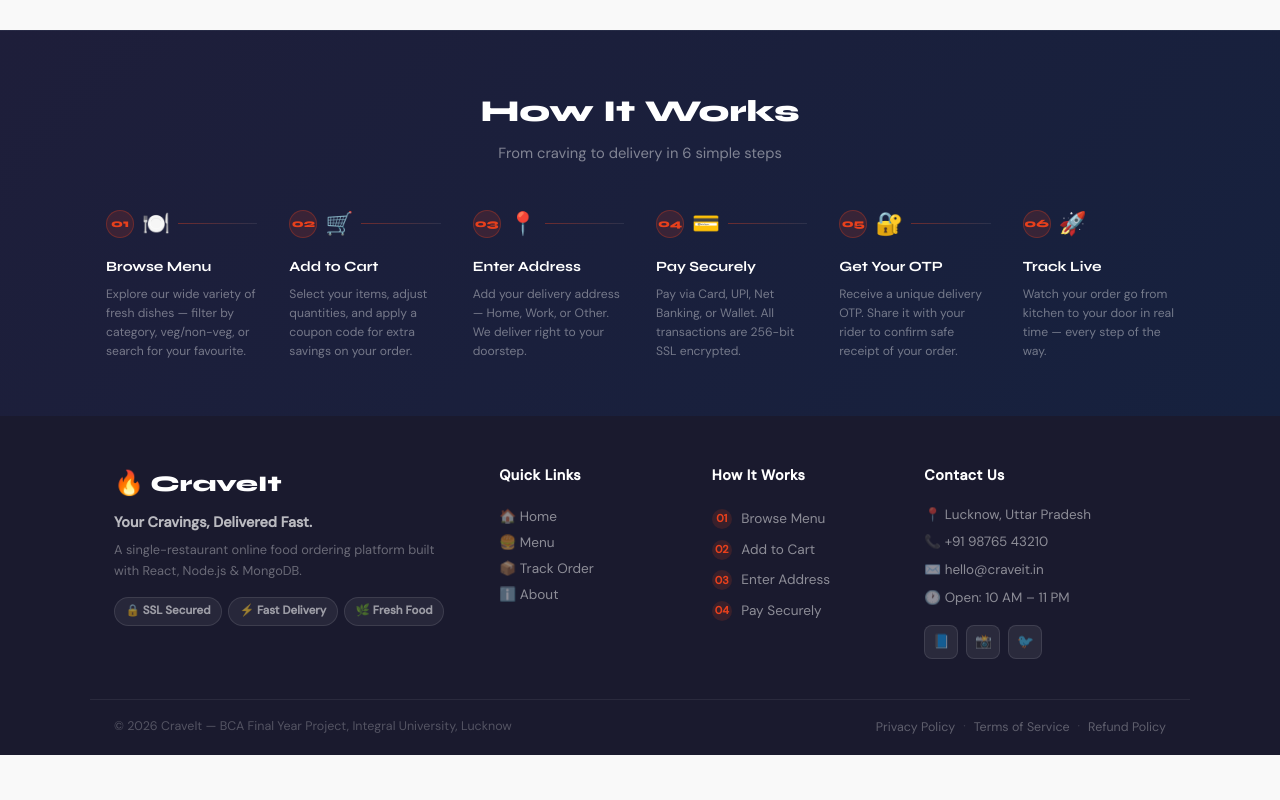
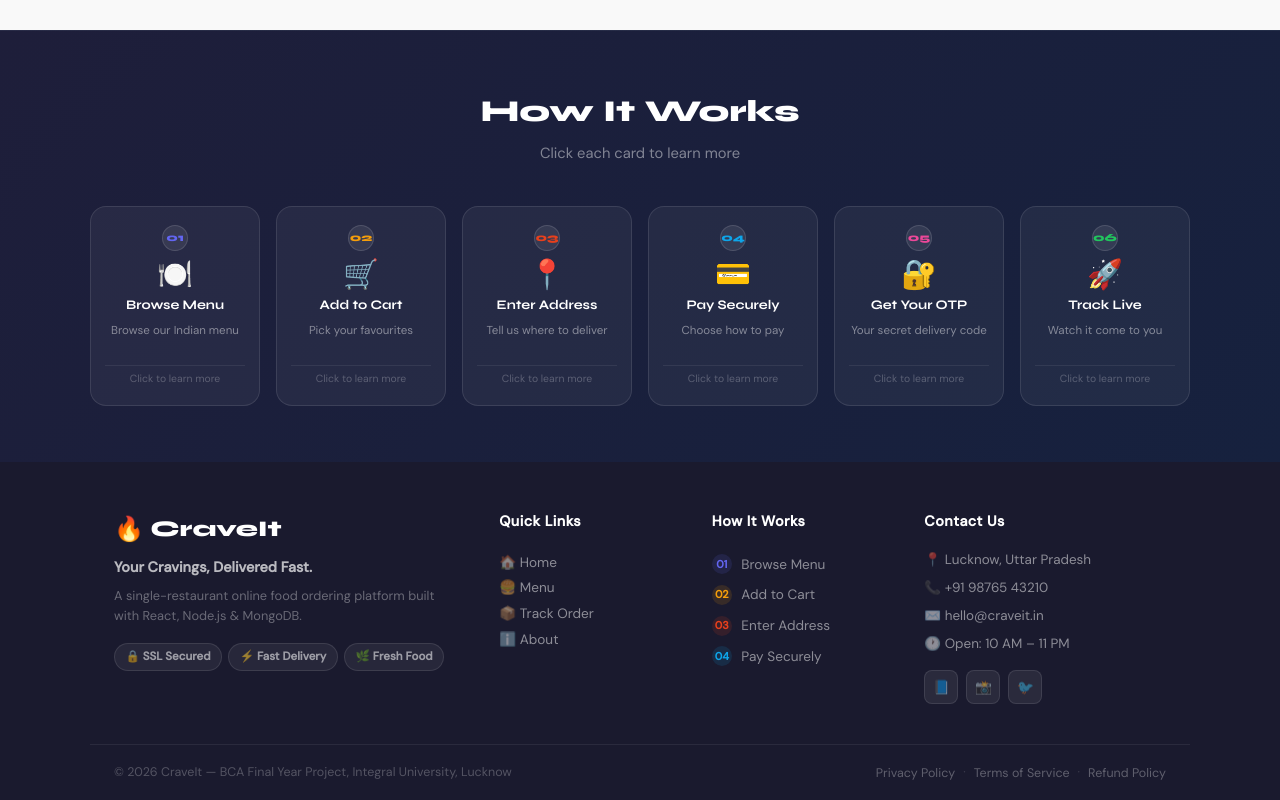
Before and after one commit to Shiv232-sketch/Craveit---Food-Delivery-App, a React (Create React App) app: page /menu in a window 1280 px wide. Shown: the part 1877-2677 px from the top of the page. Before the commit the page ends 2632 px from the top, so only its background shows below. Built offline with nearby package versions, Linux system fonts and the light colour scheme.

Commit message:
Footer Flashcards fix

```diff
--- a/src/App.css
+++ b/src/App.css
@@ -1210,3 +1210,191 @@ main { flex: 1; padding-top: 72px; }
   .footer-inner { grid-template-columns: 1fr; gap: 1.5rem; }
   .footer-bottom { flex-direction: column; text-align: center; }
 }
+
+/* ════════════════════════════════════════
+   VEG / NON-VEG BANNERS
+   ════════════════════════════════════════ */
+.veg-nonveg-row {
+  display: grid;
+  grid-template-columns: 1fr 1fr;
+  gap: 1.25rem;
+  margin-bottom: 2rem;
+}
+
+.veg-banner {
+  position: relative; border-radius: 18px;
+  overflow: hidden; cursor: pointer;
+  height: 200px;
+  transition: transform 0.25s, box-shadow 0.25s;
+  border: 2px solid transparent;
+}
+.veg-banner.veg:hover    { transform: translateY(-4px); box-shadow: 0 12px 35px rgba(34,197,94,0.25); border-color: #22c55e; }
+.veg-banner.nonveg:hover { transform: translateY(-4px); box-shadow: 0 12px 35px rgba(239,68,68,0.25);  border-color: #ef4444; }
+
+.vn-img-wrap { position: absolute; inset: 0; }
+.vn-img { width: 100%; height: 100%; object-fit: cover; transition: transform 0.45s; }
+.veg-banner:hover .vn-img { transform: scale(1.07); }
+
+.vn-overlay { position: absolute; inset: 0; }
+.veg-overlay    { background: linear-gradient(135deg, rgba(0,0,0,0.6) 0%, rgba(21,128,61,0.45) 100%); }
+.nonveg-overlay { background: linear-gradient(135deg, rgba(0,0,0,0.6) 0%, rgba(185,28,28,0.45) 100%); }
+
+.vn-content {
+  position: absolute; inset: 0;
+  display: flex; flex-direction: column;
+  justify-content: flex-end; padding: 1.4rem 1.6rem;
+  z-index: 1;
+}
+
+.vn-dot-badge {
+  width: 28px; height: 28px; border-radius: 5px;
+  display: flex; align-items: center; justify-content: center;
+  background: white; margin-bottom: 0.6rem;
+}
+.vn-dot-badge.veg    { border: 2px solid #22c55e; }
+.vn-dot-badge.nonveg { border: 2px solid #ef4444; }
+.vn-dot {
+  width: 12px; height: 12px; border-radius: 50%;
+}
+.vn-dot-badge.veg    .vn-dot { background: #22c55e; }
+.vn-dot-badge.nonveg .vn-dot { background: #ef4444; }
+
+.vn-content h3 {
+  font-family: var(--font-head); font-size: 1.5rem;
+  font-weight: 800; color: white; margin-bottom: 0.2rem;
+}
+.vn-content p { font-size: 0.85rem; color: rgba(255,255,255,0.7); margin-bottom: 0.6rem; }
+
+.vn-explore {
+  display: inline-block;
+  font-size: 0.82rem; font-weight: 700; color: white;
+  background: rgba(255,255,255,0.15);
+  border: 1px solid rgba(255,255,255,0.3);
+  padding: 0.3rem 0.8rem; border-radius: 20px;
+  backdrop-filter: blur(4px);
+  transition: background 0.2s;
+}
+.veg-banner:hover .vn-explore { background: rgba(255,255,255,0.25); }
+
+/* Sub-label between banners and category cards */
+.cat-section-sub {
+  font-size: 0.8rem; font-weight: 700;
+  color: var(--gray); text-transform: uppercase;
+  letter-spacing: 0.06em; margin-bottom: 1rem;
+}
+
+@media (max-width: 600px) {
+  .veg-nonveg-row { grid-template-columns: 1fr; }
+  .veg-banner { height: 160px; }
+}
+
+/* ════════════════════════════════════════
+   HOW IT WORKS — FLASHCARDS
+   ════════════════════════════════════════ */
+.hiw-cards-grid {
+  display: grid;
+  grid-template-columns: repeat(6, 1fr);
+  gap: 1rem;
+}
+
+.hiw-card {
+  height: 200px;
+  cursor: pointer;
+  perspective: 1000px;
+  /* CSS variable set inline per card */
+}
+
+.hiw-card-inner {
+  position: relative;
+  width: 100%; height: 100%;
+  transition: transform 0.55s cubic-bezier(0.4, 0.2, 0.2, 1);
+  transform-style: preserve-3d;
+}
+
+.hiw-card.flipped .hiw-card-inner {
+  transform: rotateY(180deg);
+}
+
+/* Front & Back shared */
+.hiw-card-front,
+.hiw-card-back {
+  position: absolute; inset: 0;
+  backface-visibility: hidden;
+  -webkit-backface-visibility: hidden;
+  border-radius: 16px;
+  display: flex; flex-direction: column;
+  align-items: center; justify-content: center;
+  padding: 1.1rem 0.9rem; text-align: center;
+  gap: 0.4rem;
+  transition: box-shadow 0.25s;
+}
+
+/* Front face */
+.hiw-card-front {
+  background: rgba(255,255,255,0.05);
+  border: 1px solid rgba(255,255,255,0.1);
+}
+.hiw-card:hover .hiw-card-front {
+  background: rgba(255,255,255,0.09);
+  box-shadow: 0 0 0 2px var(--card-color);
+}
+
+.hiw-card-num {
+  font-family: var(--font-head);
+  font-size: 0.68rem; font-weight: 800;
+  color: var(--card-color);
+  background: rgba(255,255,255,0.08);
+  border: 1px solid rgba(255,255,255,0.12);
+  width: 26px; height: 26px; border-radius: 50%;
+  display: flex; align-items: center; justify-content: center;
+  margin-bottom: 0.2rem;
+}
+.hiw-card-icon { font-size: 1.8rem; line-height: 1; }
+.hiw-card-icon.big { font-size: 2.4rem; margin-bottom: 0.25rem; }
+.hiw-card-front h4 {
+  font-family: var(--font-head); font-size: 0.82rem;
+  font-weight: 700; color: white; margin: 0;
+}
+.hiw-card-front p {
+  font-size: 0.72rem; color: rgba(255,255,255,0.45);
+  line-height: 1.4; margin: 0;
+}
+
+/* Hint text */
+.hiw-card-hint {
+  font-size: 0.65rem; color: rgba(255,255,255,0.25);
+  margin-top: auto; padding-top: 0.3rem;
+  border-top: 1px solid rgba(255,255,255,0.07);
+  width: 100%; text-align: center;
+}
+.hiw-card:hover .hiw-card-hint { color: var(--card-color); }
+
+/* Back face */
+.hiw-card-back {
+  background: var(--card-color);
+  transform: rotateY(180deg);
+  border: none;
+  justify-content: center;
+  gap: 0.5rem;
+}
+.hiw-card-back h4 {
+  font-family: var(--font-head); font-size: 0.9rem;
+  font-weight: 800; color: white; margin: 0;
+}
+.hiw-card-back p {
+  font-size: 0.74rem; color: rgba(255,255,255,0.85);
+  line-height: 1.5; margin: 0;
+}
+.hiw-card-back .hiw-card-hint {
+  color: rgba(255,255,255,0.45);
+  border-top-color: rgba(255,255,255,0.2);
+}
+
+/* Responsive */
+@media (max-width: 1000px) {
+  .hiw-cards-grid { grid-template-columns: repeat(3, 1fr); }
+}
+@media (max-width: 600px) {
+  .hiw-cards-grid { grid-template-columns: repeat(2, 1fr); }
+  .hiw-card { height: 180px; }
+}
--- a/src/components/Footer.jsx
+++ b/src/components/Footer.jsx
@@ -1,38 +1,94 @@
-import React from 'react';
+import React, { useState } from 'react';
+
+const HIW_STEPS = [
+  {
+    step: '01', icon: '🍽️', title: 'Browse Menu',
+    front: 'Browse our Indian menu',
+    back: 'Filter by category, veg or non-veg, or search for your favourite dish. 16+ authentic Indian dishes available.',
+    color: '#6366f1',
+  },
+  {
+    step: '02', icon: '🛒', title: 'Add to Cart',
+    front: 'Pick your favourites',
+    back: 'Add items, adjust quantities and apply a coupon code. Your cart saves everything until checkout.',
+    color: '#f59e0b',
+  },
+  {
+    step: '03', icon: '📍', title: 'Enter Address',
+    front: 'Tell us where to deliver',
+    back: 'Enter your Home, Work or Other address. We deliver right to your doorstep across the city.',
+    color: '#E8401C',
+  },
+  {
+    step: '04', icon: '💳', title: 'Pay Securely',
+    front: 'Choose how to pay',
+    back: 'Pay via Card, UPI, Net Banking or Wallet. All transactions are 256-bit SSL encrypted for safety.',
+    color: '#0ea5e9',
+  },
+  {
+    step: '05', icon: '🔐', title: 'Get Your OTP',
+    front: 'Your secret delivery code',
+    back: 'A unique 6-digit OTP is sent to you. Share it only with your rider to confirm safe delivery.',
+    color: '#ec4899',
+  },
+  {
+    step: '06', icon: '🚀', title: 'Track Live',
+    front: 'Watch it come to you',
+    back: 'Follow every step in real-time — Order Placed → Preparing → Picked Up → Delivered. Live updates!',
+    color: '#22c55e',
+  },
+];
+
+function HowItWorksCards() {
+  const [flipped, setFlipped] = useState(null);
+
+  const toggle = (i) => setFlipped(flipped === i ? null : i);
+
+  return (
+    <div className="hiw-cards-grid">
+      {HIW_STEPS.map((s, i) => (
+        <div
+          key={s.step}
+          className={`hiw-card ${flipped === i ? 'flipped' : ''}`}
+          onClick={() => toggle(i)}
+          style={{ '--card-color': s.color }}
+        >
+          <div className="hiw-card-inner">
+            {/* Front */}
+            <div className="hiw-card-front">
+              <div className="hiw-card-num">{s.step}</div>
+              <div className="hiw-card-icon">{s.icon}</div>
+              <h4>{s.title}</h4>
+              <p>{s.front}</p>
+              <span className="hiw-card-hint">Click to learn more</span>
+            </div>
+            {/* Back */}
+            <div className="hiw-card-back">
+              <div className="hiw-card-icon big">{s.icon}</div>
+              <h4>{s.title}</h4>
+              <p>{s.back}</p>
+              <span className="hiw-card-hint">Click to flip back</span>
+            </div>
+          </div>
+        </div>
+      ))}
+    </div>
+  );
+}
 
 export default function Footer({ navigate }) {
-  const steps = [
-    { step: '01', icon: '🍽️', title: 'Browse Menu',     desc: 'Explore our wide variety of fresh dishes — filter by category, veg/non-veg, or search for your favourite.' },
-    { step: '02', icon: '🛒', title: 'Add to Cart',      desc: 'Select your items, adjust quantities, and apply a coupon code for extra savings on your order.' },
-    { step: '03', icon: '📍', title: 'Enter Address',    desc: 'Add your delivery address — Home, Work, or Other. We deliver right to your doorstep.' },
-    { step: '04', icon: '💳', title: 'Pay Securely',     desc: 'Pay via Card, UPI, Net Banking, or Wallet. All transactions are 256-bit SSL encrypted.' },
-    { step: '05', icon: '🔐', title: 'Get Your OTP',     desc: 'Receive a unique delivery OTP. Share it with your rider to confirm safe receipt of your order.' },
-    { step: '06', icon: '🚀', title: 'Track Live',       desc: 'Watch your order go from kitchen to your door in real time — every step of the way.' },
-  ];
 
   return (
     <footer className="footer">
 
-      {/* ── How It Works Strip ── */}
+      {/* ── How It Works — Flashcards ── */}
       <div className="footer-hiw">
         <div className="footer-hiw-inner">
           <div className="footer-hiw-header">
             <h3>How It Works</h3>
-            <p>From craving to delivery in 6 simple steps</p>
+            <p>Click each card to learn more</p>
           </div>
-          <div className="footer-hiw-steps">
-            {steps.map((s, i) => (
-              <div key={s.step} className="footer-hiw-step">
-                <div className="footer-hiw-top">
-                  <div className="footer-hiw-num">{s.step}</div>
-                  <div className="footer-hiw-icon">{s.icon}</div>
-                  {i < steps.length - 1 && <div className="footer-hiw-connector" />}
-                </div>
-                <h4>{s.title}</h4>
-                <p>{s.desc}</p>
-              </div>
-            ))}
-          </div>
+          <HowItWorksCards />
         </div>
       </div>
 
@@ -66,9 +122,9 @@ export default function Footer({ navigate }) {
           {/* How It Works mini */}
           <div className="footer-col">
             <h4>How It Works</h4>
-            {steps.slice(0,4).map(s => (
+            {HIW_STEPS.slice(0,4).map(s => (
               <div key={s.step} className="footer-mini-step">
-                <span className="footer-mini-num">{s.step}</span>
+                <span className="footer-mini-num" style={{background: s.color + '22', color: s.color}}>{s.step}</span>
                 <span>{s.title}</span>
               </div>
             ))}
```
